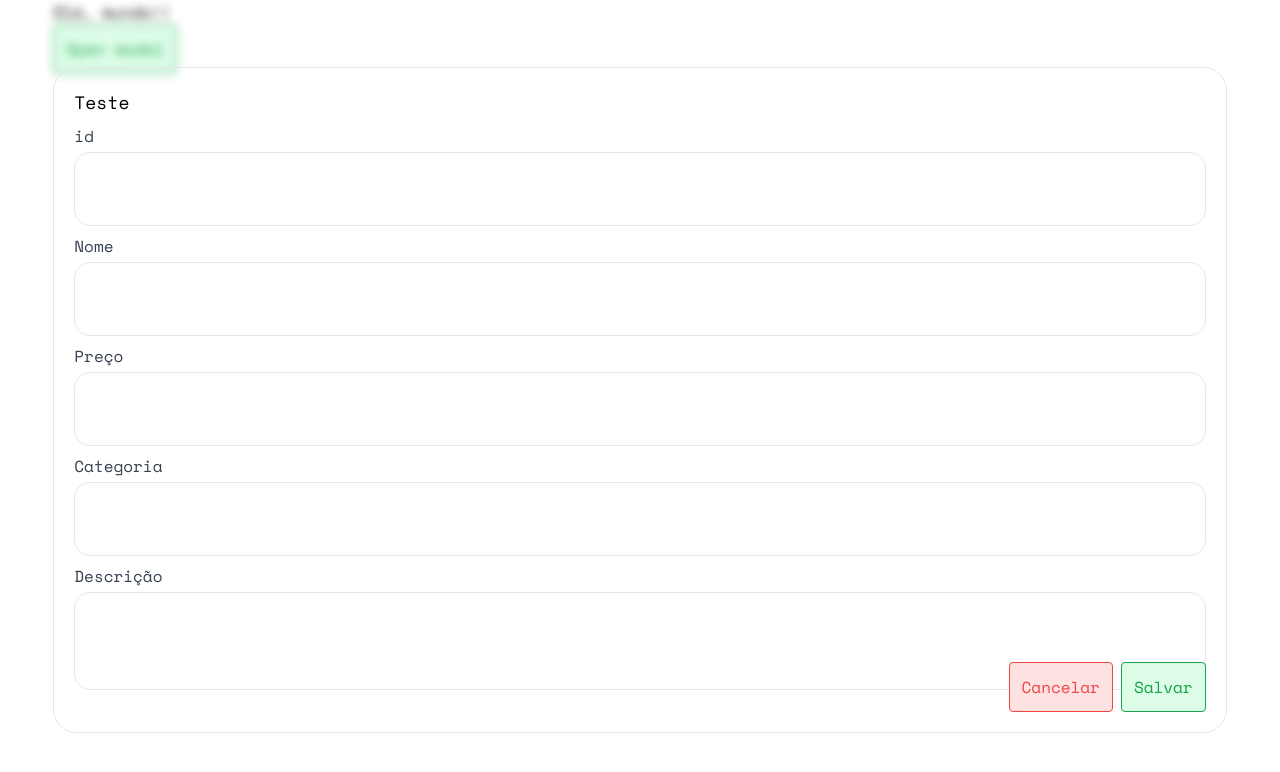
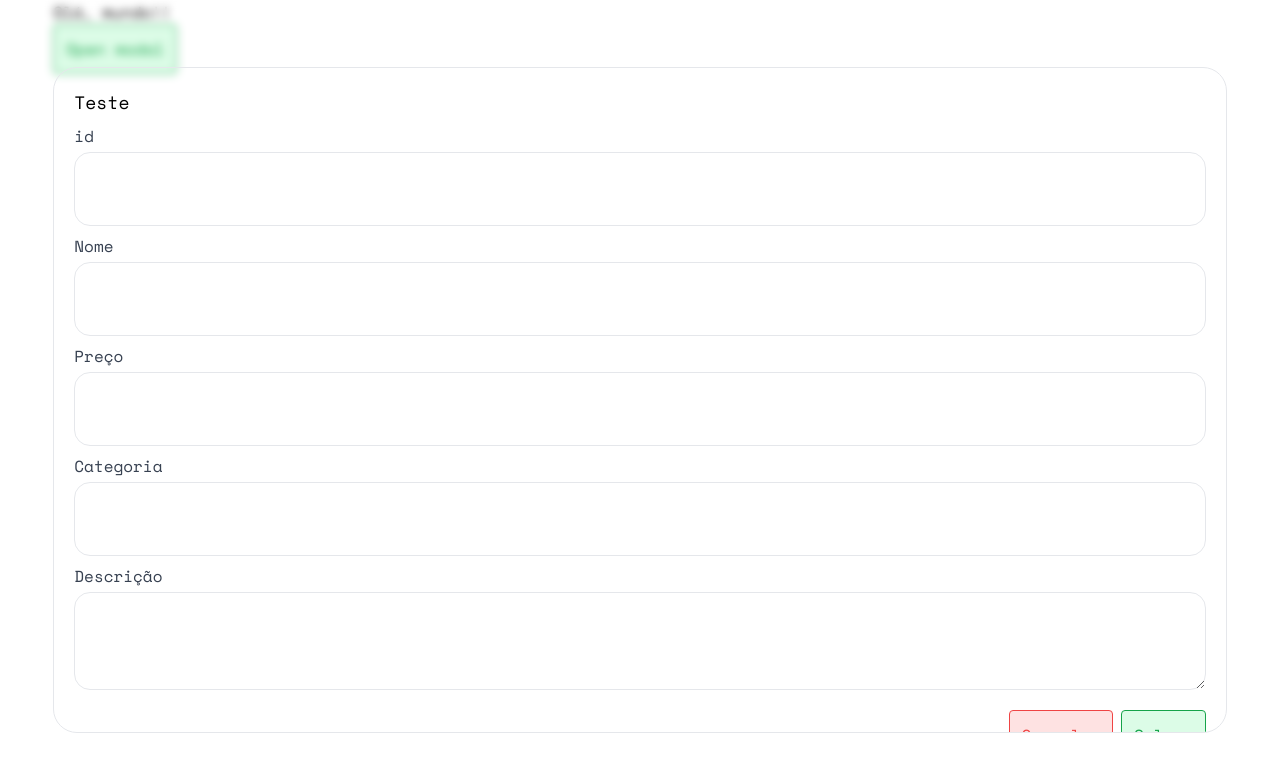
Before and after one commit to devHonorio/crud, a Next.js app: page /products in a window 1280 px wide. Shown: the top 772 px of the page. Built offline with nearby package versions, Linux system fonts and the light colour scheme.

Commit message:
Ajusta components para trabalhar com `react-hook-form` e validando com `zod`

```diff
--- a/app/products/page.tsx
+++ b/app/products/page.tsx
@@ -9,11 +9,49 @@ import {
   SmodalTitle,
 } from '@/components/Modal/styles'
 import Textarea from '@/components/Textarea'
+import { Product } from '@/models/Product'
+import { zodResolver } from '@hookform/resolvers/zod'
+// import axios from 'axios'
 import { useState } from 'react'
+import { useForm } from 'react-hook-form'
+import { z } from 'zod'
+
+const schema = z.object({
+  id: z.string(),
+  Nome: z.string().min(4, 'O nome deve conter pelomenos quatro letras'),
+  Preço: z.number().nonnegative('O preço não pode ser negativo.'),
+  Categoria: z.string(),
+  Descrição: z.string(),
+})
+export interface IFormValues extends z.infer<typeof schema> {}
 
 export default function Products() {
   const [isOpen, setIsOpen] = useState(true)
 
+  const {
+    register,
+    handleSubmit,
+    formState: { errors },
+  } = useForm<IFormValues>({
+    resolver: zodResolver(schema),
+    mode: 'onSubmit',
+    reValidateMode: 'onChange',
+  })
+
+  const submit = ({ id, Nome, Preço, Categoria, Descrição }: IFormValues) => {
+    console.log(errors.Nome?.message)
+
+    const product = new Product({
+      id,
+      name: Nome,
+      price: +Preço,
+      category: Categoria,
+      description: Descrição,
+    }).objectLiteral
+    console.log(product)
+
+    // axios.post('http://localhost:3001/products', product)
+  }
   return (
     <Layout>
       <h1>Olá, mundo!!</h1>
@@ -21,19 +59,47 @@ export default function Products() {
       <SmodalButton onClick={() => setIsOpen(true)}>Open modal</SmodalButton>
       <Modal isOpen={isOpen}>
         <SmodalTitle>Teste</SmodalTitle>
+        <form onSubmit={handleSubmit(submit)}>
+          <Input
+            label="id"
+            {...register('id')}
+            errorMessage={errors.id?.message}
+          />
+          <Input
+            label="Nome"
+            {...register('Nome')}
+            errorMessage={errors.Nome?.message}
+          />
+          <Input
+            label="Preço"
+            type="number"
+            errorMessage={errors.Preço?.message}
+            {...register('Preço', {
+              setValueAs: (value: string) => parseInt(value, 10),
+            })}
+          />
+          <Input
+            label="Categoria"
+            {...register('Categoria')}
+            errorMessage={errors.Categoria?.message}
+          />
+          <Textarea
+            label="Descrição"
+            {...register('Descrição')}
+            errorMessage={errors.Descrição?.message}
+          />
 
-        <Input label="id" />
-        <Input label="Nome" />
-        <Input label="Preço" type="number" />
-        <Input label="Categoria" />
-        <Textarea label="Descrição" />
-
-        <SmodalFooter>
-          <SmodalButton data-close onClick={() => setIsOpen(false)}>
-            Cancelar
-          </SmodalButton>
-          <SmodalButton>Salvar</SmodalButton>
-        </SmodalFooter>
+          <SmodalFooter>
+            <SmodalButton
+              data-close
+              type="button"
+              onClick={() => setIsOpen(false)}
+            >
+              Cancelar
+            </SmodalButton>
+            <SmodalButton type="submit">Salvar</SmodalButton>
+          </SmodalFooter>
+        </form>
       </Modal>
     </Layout>
   )
--- a/components/Input/index.tsx
+++ b/components/Input/index.tsx
@@ -1,27 +1,40 @@
 'use client'
 
-import { forwardRef, useId } from 'react'
-import { Scontainer, Sinput, Slabel } from './styles'
+import { Scontainer, SerrorMessage, Sinput, Slabel } from './styles'
+import { InputHTMLAttributes, forwardRef, useId } from 'react'
 
-interface InputInterface {
+export interface InputInterface extends InputHTMLAttributes<HTMLInputElement> {
   label: string
-  placehoalder?: string
-  type?: 'text' | 'time' | 'url' | 'tel' | 'number' | 'email'
+  errorMessage?: string
 }
 
-const Input = forwardRef<HTMLInputElement, InputInterface>(function Input_(
-  { label, placehoalder = '', type = 'text' },
-  ref,
-) {
-  const id = useId()
-
-  return (
-    <Scontainer>
-      <Slabel htmlFor={id}>{label}</Slabel>
-
-      <Sinput id={id} type={type} placeholder={placehoalder} ref={ref} />
-    </Scontainer>
-  )
-})
+const Input = forwardRef<HTMLInputElement, InputInterface>(
+  (
+    {
+      label,
+      type = 'text',
+      required = true,
+      errorMessage = '',
+      ...props
+    }: InputInterface,
+    ref,
+  ) => {
+    const inputId = useId()
+    return (
+      <Scontainer>
+        <Slabel htmlFor={inputId}>{label}</Slabel>
+        <Sinput
+          id={inputId}
+          type={type}
+          required={required}
+          ref={ref}
+          {...props}
+          data-error={!!errorMessage}
+        />
+        {errorMessage && <SerrorMessage>{errorMessage}</SerrorMessage>}
+      </Scontainer>
+    )
+  },
+)
 
 export default Input
--- a/components/Input/styles.ts
+++ b/components/Input/styles.ts
@@ -16,4 +16,10 @@ border
 rounded-2xl
 px-5
 py-6
+data-[error=true]:border-red-500
 `
+
+export const SerrorMessage = tw.p`
+text-xs
+text-red-500
+`
--- a/components/Modal/styles.ts
+++ b/components/Modal/styles.ts
@@ -20,6 +20,7 @@ border
 rounded-3xl
 p-5
 relative
+overflow-y-scroll
 `
 export const SmodalTitle = tw.h1`
 text-lg
@@ -29,12 +30,8 @@ font-medium
 export const SmodalFooter = tw.div`
 flex
 justify-end
-p-5
-absolute
-bottom-0
-left-0
-right-0
 gap-2
+mt-5
 `
 
 export const SmodalButton = tw.button`
--- a/components/Textarea/index.tsx
+++ b/components/Textarea/index.tsx
@@ -1,21 +1,30 @@
-import { forwardRef, useId } from 'react'
-import { Scontainer, Slabel } from '../Input/styles'
+import { Scontainer, SerrorMessage, Slabel } from '../Input/styles'
 import { Stextarea } from './styles'
+import { TextareaHTMLAttributes, forwardRef, useId } from 'react'
 
-interface TextareaInterface {
+interface TextareaInterface
+  extends TextareaHTMLAttributes<HTMLTextAreaElement> {
   label: string
-  placehoalder?: string
+  errorMessage?: string
 }
 
 const Textarea = forwardRef<HTMLTextAreaElement, TextareaInterface>(
-  function Textarea_({ label, placehoalder = '' }, ref) {
-    const id = useId()
-
+  (
+    { label, required = true, errorMessage = '', ...props }: TextareaInterface,
+    ref,
+  ) => {
+    const textareaId = useId()
     return (
       <Scontainer>
-        <Slabel htmlFor={id}>{label}</Slabel>
-
-        <Stextarea id={id} placeholder={placehoalder} ref={ref} />
+        <Slabel htmlFor={textareaId}>{label}</Slabel>
+        <Stextarea
+          id={textareaId}
+          required={required}
+          ref={ref}
+          data-error={!!errorMessage}
+          {...props}
+        />
+        {errorMessage && <SerrorMessage>{errorMessage}</SerrorMessage>}
       </Scontainer>
     )
   },
--- a/components/Textarea/styles.ts
+++ b/components/Textarea/styles.ts
@@ -5,4 +5,5 @@ border
 rounded-2xl
 px-5
 py-6
+data-[error=true]:border-red-500
 `
--- a/models/Product/index.ts
+++ b/models/Product/index.ts
@@ -56,4 +56,14 @@ export class Product {
   setCategory(category: string) {
     this.#category = category
   }
+
+  get objectLiteral() {
+    return {
+      id: this.id,
+      name: this.name,
+      price: this.price,
+      category: this.category,
+      description: this.description,
+    }
+  }
 }
--- a/package.json
+++ b/package.json
@@ -10,10 +10,13 @@
     "server": "json-server --watch db.json --port 3001"
   },
   "dependencies": {
+    "@hookform/resolvers": "^3.3.3",
     "axios": "^1.6.2",
     "next": "14.0.4",
     "react": "^18",
-    "react-dom": "^18"
+    "react-dom": "^18",
+    "react-hook-form": "^7.49.2",
+    "zod": "^3.22.4"
   },
   "devDependencies": {
     "@types/node": "^20",
```
Also changed, not shown: 1 other file (tests, documents, lock files or other folders).
